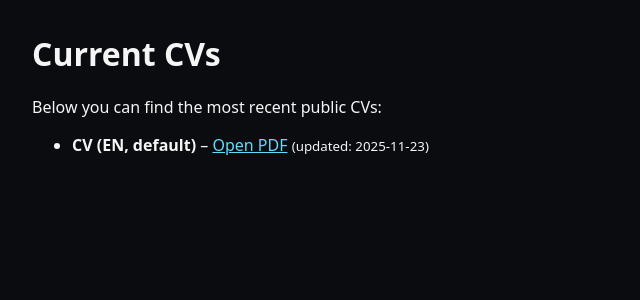
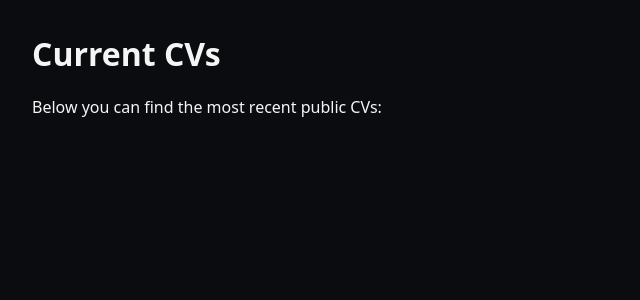
Before and after one commit to aporkolab/porkolab-cv-site, a Jekyll site: the page built from index.md, in a window 1280 px wide. Shown: the top 300 px of the page, without its empty margins (0-640 px from the left). Built offline with Jekyll 4.4.1, drawn with Linux system fonts in a browser that asks for light colours.

Commit message:
Update cv_list.yml (Auto)

```diff
--- a/_data/cv_list.yml
+++ b/_data/cv_list.yml
@@ -1,6 +1 @@
-cvs:
-  - name: 'CV (EN, default)'
-    url: 'https://example.com/cv_en.pdf'
-    lang: 'en'
-    theme: 'default'
-    updated: '2025-11-23'
+cvs: []
```
